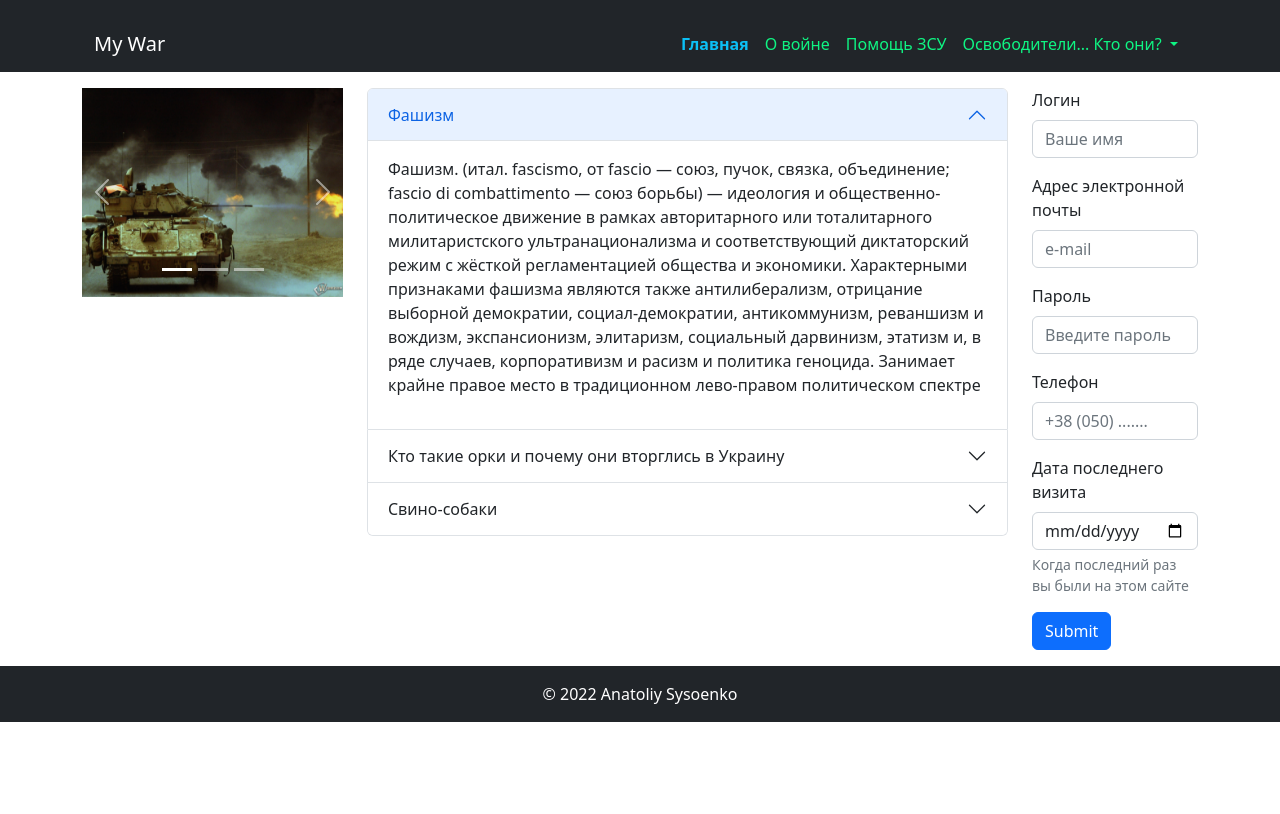
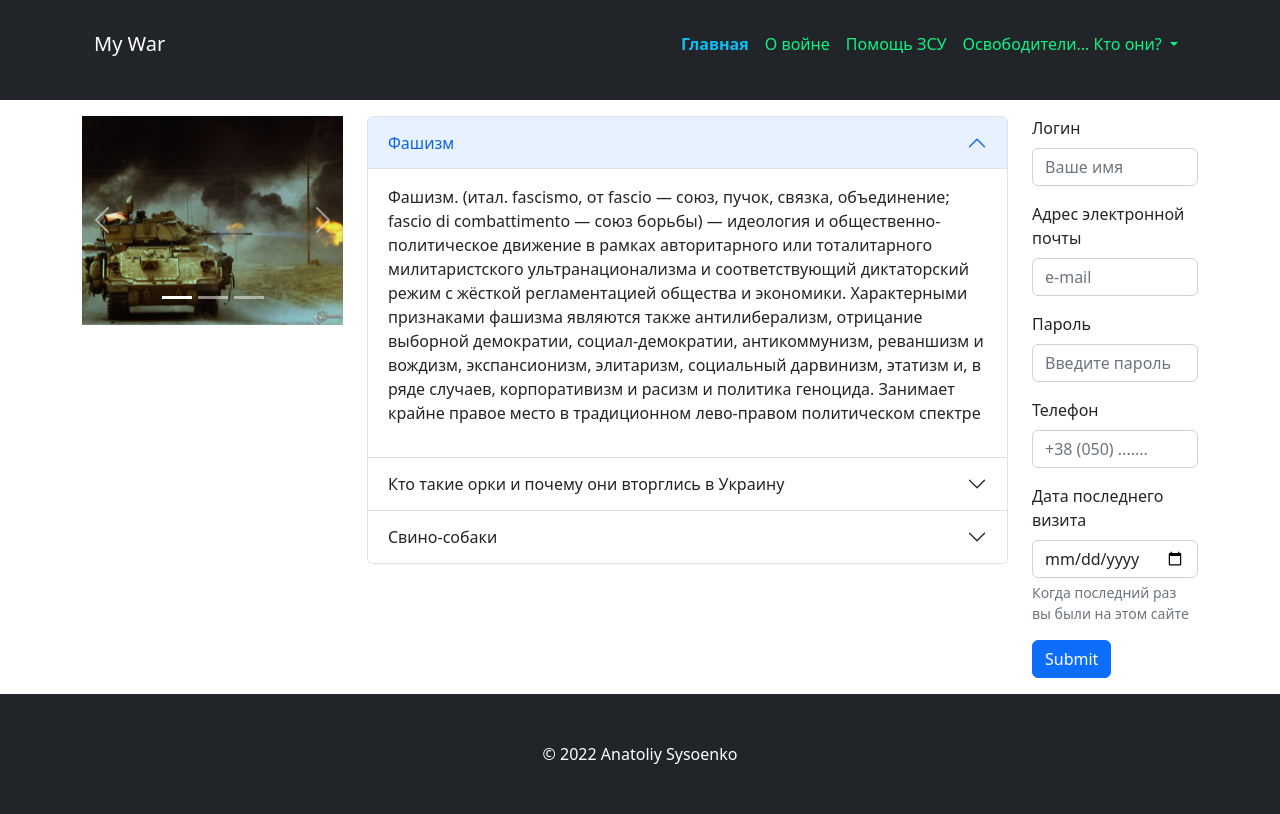
Before and after one commit to DieZzZeL2021/Bootstrap_HW_1, a website: page index.html in a window 1280 px wide. Drawn offline with nearby package versions, Linux system fonts and the light colour scheme.

Commit message:
допилил

```diff
--- a/assets/scss/style.scss
+++ b/assets/scss/style.scss
@@ -2,13 +2,20 @@
 
 @use "../../libs/normalize.css/normalize.scss";
 
+.footer,
+.header {
+  min-height: 100px;
+}
+
 .nav-link {
   color: #0ff583;
 }
+
 .active {
   color: #0cc0f5 !important;
   font-weight: bold;
 }
+
 .dropdown-menu {
   background-color: #8b08d4;
 }
--- a/index.html
+++ b/index.html
@@ -11,7 +11,7 @@
 </head>
 
 <body>
-  <header class="bg-dark">
+  <header class="header bg-dark">
     <div class="container">
       <div class="row">
         <div class="col">
@@ -177,9 +177,9 @@
       </div>
     </main>
   </div>
-  <footer class="bg-dark">
+  <footer class="footer bg-dark">
     <div class="container">
-      <div class="text-center text-bg-dark p-3">
+      <div class="text-center text-bg-dark p-5">
         © 2022 Anatoliy Sysoenko
       </div>
     </div>
```
Also changed, not shown: assets/css/style.css.
